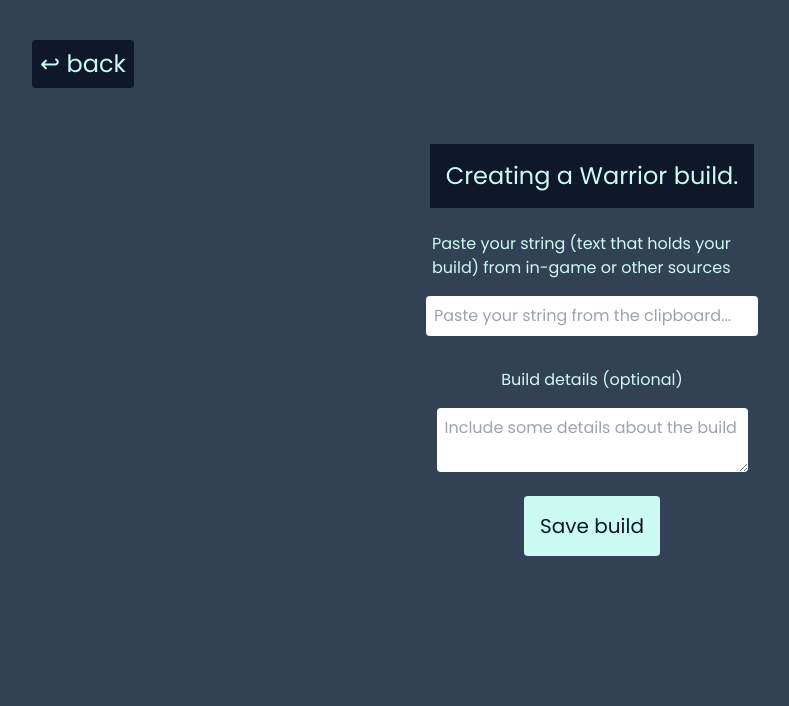
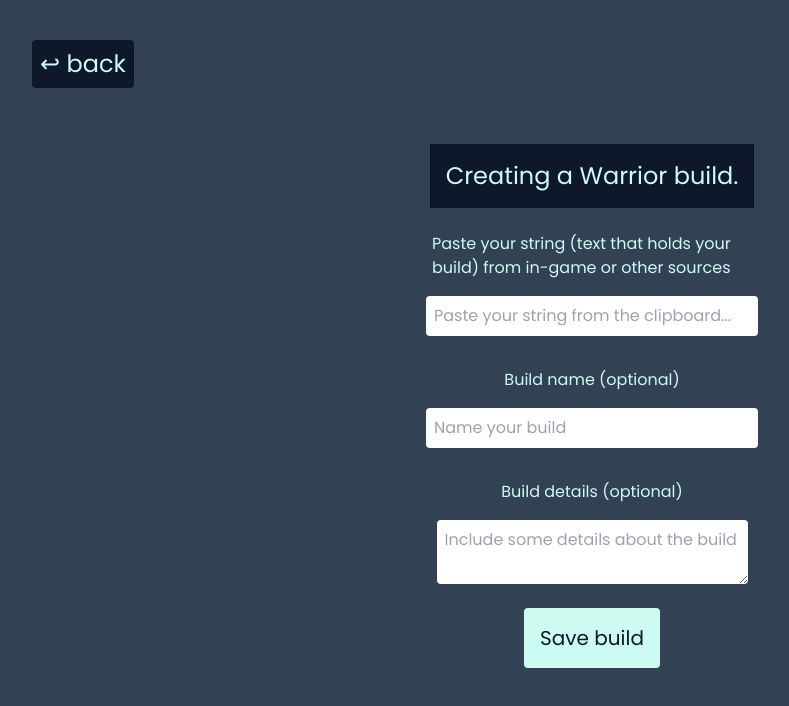
Before and after one commit to jinitsuga/share-talents, a React (Vite) app: page /create-build in a window 1280 px wide. Both pictures are taken after a click on the element "Warrior". Shown: the top 706 px of the page, without its empty margins (48-837 px from the left). Built offline with nearby package versions, Linux system fonts and the light colour scheme.

Commit message:
added build name input

```diff
--- a/src/Components/CreateBuild/ClassForm.tsx
+++ b/src/Components/CreateBuild/ClassForm.tsx
@@ -5,6 +5,7 @@ interface Props {
   shown: boolean;
   inputHandler: Function;
   linkValue: string;
+  nameValue: string;
   detailsValue: string;
   error: string;
   saveBuild: Function;
@@ -16,6 +17,7 @@ const ClassForm: FC<Props> = ({
   shown,
   inputHandler,
   linkValue,
+  nameValue,
   detailsValue,
   error,
   saveBuild,
@@ -55,6 +57,21 @@ const ClassForm: FC<Props> = ({
         </span>
       </label>
       <label
+        htmlFor="build-name"
+        className="m-2 flex flex-col items-center justify-center w-80 text-teal-100"
+      >
+        Build name (optional)
+        <input
+          name="name"
+          onChange={(e) => {
+            inputHandler(e);
+          }}
+          value={nameValue}
+          placeholder="Name your build"
+          className="m-4 rounded focus:outline-none focus:ring focus:ring-slate-900 p-2 text-base text-slate-900"
+        ></input>
+      </label>
+      <label
         htmlFor="build-details"
         className="m-2 flex flex-col items-center justify-center w-80 text-teal-100"
       >
--- a/src/Components/CreateBuild/CreateBuild.tsx
+++ b/src/Components/CreateBuild/CreateBuild.tsx
@@ -9,6 +9,7 @@ import { SideBuilds } from "../SideBuilds/SideBuilds";
 export interface Build {
   class: string;
   link: string;
+  name: string;
   details: string;
 }
 
@@ -17,6 +18,7 @@ const CreateBuild: FC = ({}) => {
     class: "",
     link: "",
     details: "",
+    name: "",
   });
 
   React.useEffect(() => {
@@ -34,7 +36,7 @@ const CreateBuild: FC = ({}) => {
 
   // console.log(JSON.parse(localStorage.getItem("builds") || "[]"));
 
-  // console.log(builds);
+  console.log(buildData);
 
   builds.length ? localStorage.setItem("builds", JSON.stringify(builds)) : "";
 
@@ -81,7 +83,7 @@ const CreateBuild: FC = ({}) => {
   const handleBack = () => {
     if (!classesShown) {
       setClassesShown(true);
-      setBuildData({ class: "", link: "", details: "" });
+      setBuildData({ class: "", link: "", name: "", details: "" });
       setErrorMsgs("");
     }
     if (classesShown) {
@@ -139,6 +141,7 @@ const CreateBuild: FC = ({}) => {
           shown={classesShown}
           inputHandler={handleInput}
           linkValue={buildData.link}
+          nameValue={buildData.name}
           detailsValue={buildData.details}
           error={errorMsgs}
         />
--- a/src/Components/SideBuilds/SideItem.tsx
+++ b/src/Components/SideBuilds/SideItem.tsx
@@ -39,7 +39,7 @@ export const SideItem: FC<Props> = ({ build, builds, setBuilds, id }) => {
 
   return (
     <div
-      className={` relative flex flex-row bg-${background} p-4 rounded mb-2 hover:border-4 hover:border-teal-100`}
+      className={` relative flex flex-row bg-${background} p-4 rounded  mb-2 border-4 border-${background} `}
     >
       <div className={`w-60 flex flex-col rounded bg-${background} `}>
         <h4 className="text-sm">{build.class} build</h4>
```
